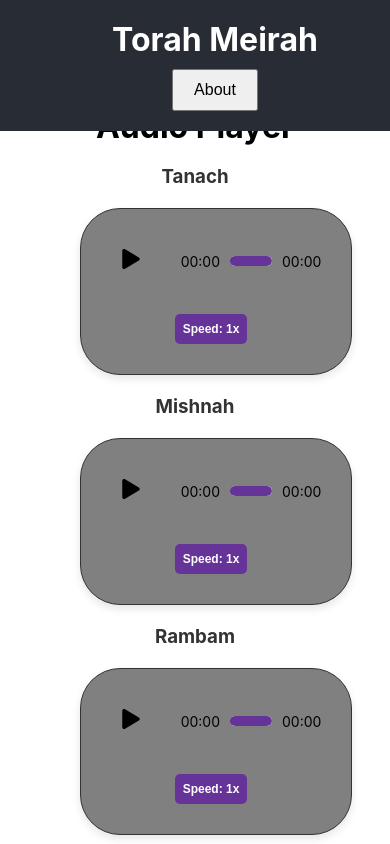
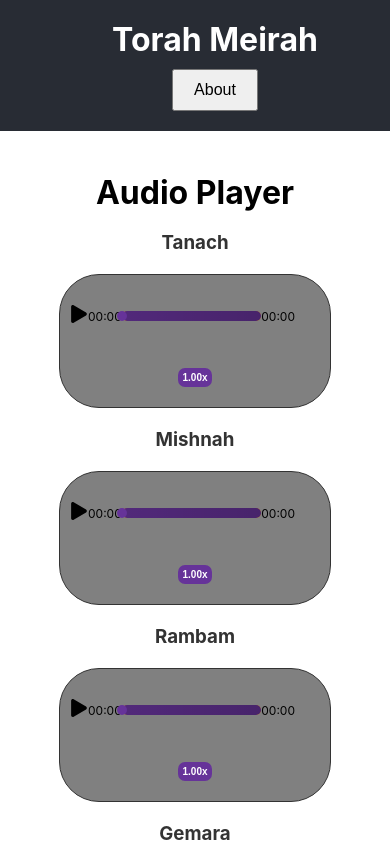
Before and after one commit to DavidRaitan/TorahMeirah, a React (Create React App) app: page / in a window 390 px wide. Shown: the top 844 px of the page. Built offline with nearby package versions, Linux system fonts and the light colour scheme.

Commit message:
back to reality

```diff
--- a/src/Audio/bar.jsx
+++ b/src/Audio/bar.jsx
@@ -1,7 +1,6 @@
-// src/Audio/bar.js
+import '../css/audioBar.css';
 import React, { useRef, useState, useEffect } from 'react';
 import { FaPlay, FaPause } from 'react-icons/fa';
-import '../css/audioBar.css';
 
 function formatTime(time) {
   const minutes = Math.floor(time / 60);
@@ -27,6 +26,7 @@ function AudioBar({ audioUrl, onError = null }) {
         setDuration(audioRef.current.duration);
       }
     };
+
 
     if (audioRef.current) {
       audioRef.current.addEventListener('timeupdate', handleTimeUpdate);
@@ -58,6 +58,7 @@ function AudioBar({ audioUrl, onError = null }) {
       };
     }
   }, [audioUrl, onError]);
+
 
   const toggleAudio = () => {
     if (isPlaying) {
@@ -125,21 +126,19 @@ function AudioBar({ audioUrl, onError = null }) {
         </div>
         <div className="dropdown">
           <button className="dropbtn" onClick={() => setDropdownVisible(!dropdownVisible)}>
-            Speed: {playbackSpeed}x
+            {playbackSpeed.toFixed(2)}x
           </button>
-          {dropdownVisible && (
-            <div className="dropdown-content">
-              {playbackSpeedOptions.map((option) => (
+          <div className={`dropdown-content ${dropdownVisible ? 'show' : ''}`}>
+            {playbackSpeedOptions.map((option, i) => (
               <button
-                  key={option.value}
+                key={i}
+                onClick={() => changePlaybackSpeed(option.value)}
                 className={playbackSpeed === option.value ? 'selected' : ''}
-                  onClick={() => changePlaybackSpeed(option.value)}
               >
                 {option.label}
               </button>
             ))}
           </div>
-          )}
         </div>
       </div>
     </div>
--- a/src/AudioPlayer.css
+++ b/src/AudioPlayer.css
@@ -1,7 +1,6 @@
-.controls {
+controls {
   display: flex;
   align-items: center;
-  /* ... */
 }
 
 @media (max-width: 768px) {
--- a/src/css/audioBar.css
+++ b/src/css/audioBar.css
@@ -171,28 +171,27 @@
 } */
 
 
-/* /* audiobar.css */
+/* audiobar.css */
 .audio-player {
-  width: 100%;
-  max-width: 800px;
+  width: 800px;
+  height: fit-content;
   margin: 20px auto;
-  padding: 20px;
+  padding: 2px;
   border: 1px solid #333;
   background-color: gray;
   border-radius: 40px;
-  box-shadow: 0 4px 8px rgba(0, 0, 0, 0.1);
 }
 
 .controls {
   display: flex;
   align-items: center;
-  flex-wrap: wrap; /* Allow wrapping on smaller screens */
 }
 
 .playback-controls {
+  flex-grow: 1;
   display: flex;
   align-items: center;
-  flex-grow: 1;
+  justify-content: space-between; /* Adjusted for better layout */
 }
 
 .play-pause {
@@ -200,29 +199,97 @@
   border: none;
   font-size: 20px;
   cursor: pointer;
-  margin-right: 10px;
-}
-
-.time-passed,
-.time-remaining {
-  font-size: 14px;
-  margin: 0 10px;
+  padding-left: 15px;
 }
 
 .progress-bar {
-  flex-grow: 1;
+  flex-grow: 1; /* Adjusted to fill available space */
   height: 10px;
   margin: 0 10px;
   position: relative;
-  background-color: #ddd;
   border-radius: 5px;
-  overflow: hidden;
 }
 
 .progress {
   height: 100%;
+  border-radius: 5px;
+  background-color: rebeccapurple; /* Adjusted to match playback progress */
+}
+
+.volume-controls {
+  display: flex;
+  align-items: center;
+}
+
+.volume-bar {
+  width: 100px;
+  height: 10px;
+  background-color: #ddd;
+  margin: 0 10px;
+  position: relative;
+  border-radius: 5px;
+}
+
+.volume {
+  height: 100%;
+  border-radius: 5px;
+}
+
+.dropdown {
+  position: relative;
+  display: inline-block;
+}
+
+.dropbtn {
   background-color: rebeccapurple;
+  color: white;
+  font-weight: bold;
+  padding: 4px;
+  margin-left: 10px;
+  margin-right: 10px;
+  font-size: 10px;
+  border: none;
+  cursor: pointer;
+  border-radius: 7px;
+}
+
+.dropdown-content {
+  display: none;
+  position: absolute;
+  background-color: gray;
+  min-width: 20;
+  box-shadow: 0px 8px 16px 0px rgba(0, 0, 0, 0.2);
+  z-index: 1;
   border-radius: 5px;
+  right: 50%;
+  transform: translateX(50%);
+  border: 2px solid rebeccapurple;
+}
+
+.dropdown-content button {
+  width: 100%;
+  text-align: left;
+  padding: 8px;
+  font-size: 12px;
+  border: none;
+  background-color: transparent;
+  font-weight: bolder;
+  color: white;
+}
+
+.dropdown-content button:hover {
+  background-color: rebeccapurple;
+  color: white;
+}
+
+.dropdown-content button.selected {
+  background-color: rebeccapurple;
+  color: white;
+  font-size: 11px;
+}
+
+.show {
+  display: block;
 }
 
 .progress-dot {
@@ -236,77 +303,46 @@
   pointer-events: none;
 }
 
-.dropdown {
-  position: relative;
-  display: inline-block;
+.progress-bar::before {
+  content: '';
+  position: absolute;
+  top: 0;
+  left: 0;
+  width: 100%;
+  height: 100%;
+  border-radius: 40px;
+  background-image: linear-gradient(to right, rgba(0, 0, 0, 0.2) 0%, rgba(0, 0, 0, 0.3) 100%);
 }
 
-.dropbtn {
-  background-color: rebeccapurple;
-  color: white;
-  padding: 8px;
-  font-size: 12px;
-  border: none;
-  cursor: pointer;
-  border-radius: 5px;
-  font-weight: bold;
-  margin-left: 10px;
-}
+@media (max-width: 768px) {
+  .audio-player {
+    width: 250px;
+    padding: 10px;
+  }
 
-.dropdown-content {
-  display: none;
-  position: absolute;
-  background-color: gray;
-  min-width: 100px;
-  box-shadow: 0px 8px 16px rgba(0, 0, 0, 0.2);
-  z-index: 1;
-  border-radius: 5px;
-  right: 50%;
-  transform: translateX(50%);
-  border: 2px solid rebeccapurple;
-}
-
-.dropdown-content button {
-  width: 100%;
-  padding: 8px;
-  font-size: 12px;
-  border: none;
-  background-color: transparent;
-  color: white;
-  text-align: left;
-}
-
-.dropdown-content button:hover,
-.dropdown-content button.selected {
-  background-color: rebeccapurple;
-  color: white;
-}
-
-.show {
-  display: block;
-}
-
-/* Mobile Styles */
-@media (max-width: 768px) {
   .controls {
-    flex-wrap: wrap; /* Allow elements to wrap on smaller screens */
+    flex-direction: column;
+    align-items: stretch; /* Adjusted for better layout */
   }
 
   .playback-controls {
-    flex-direction: row;
-    justify-content: space-between;
-    align-items: center;
-    width: 100%;
-    margin-bottom: 10px;
+    flex-direction: row; /* Adjusted for better layout */
+    justify-content: space-between; /* Adjusted for better layout */
+    align-items: center; /* Adjusted for better layout */
+  }
+
+  .play-pause {
+    font-size: 18px;
+    padding-left: 0; /* Adjusted for better layout */
+    padding-right: 0; /* Adjusted for better layout */
+    margin-bottom: 10px; /* Adjusted for better layout */
   }
 
   .progress-bar {
-    flex-grow: 1;
     margin: 10px 0;
   }
 
-  .dropbtn {
-    margin-left: 0;
+  .dropdown {
     margin-top: 10px;
   }
 }
```
Also changed, not shown: src/AudioPlayer.js (+4 -4 lines). Lines whose indentation alone changed are shown as unchanged.
